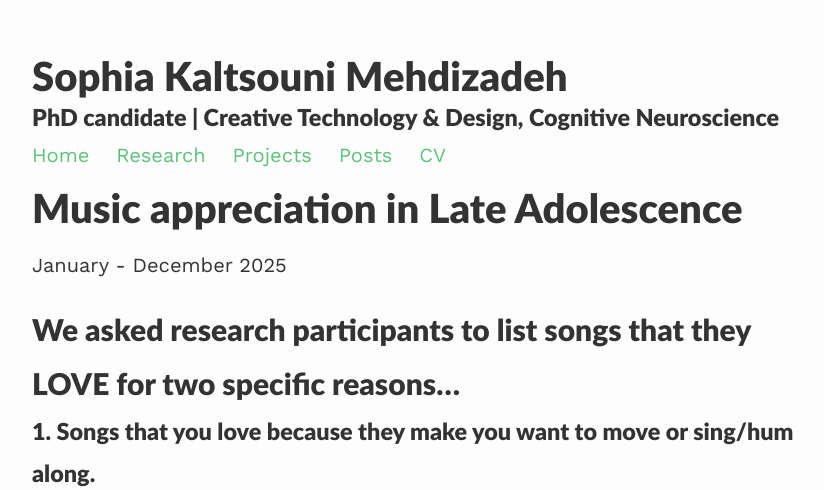
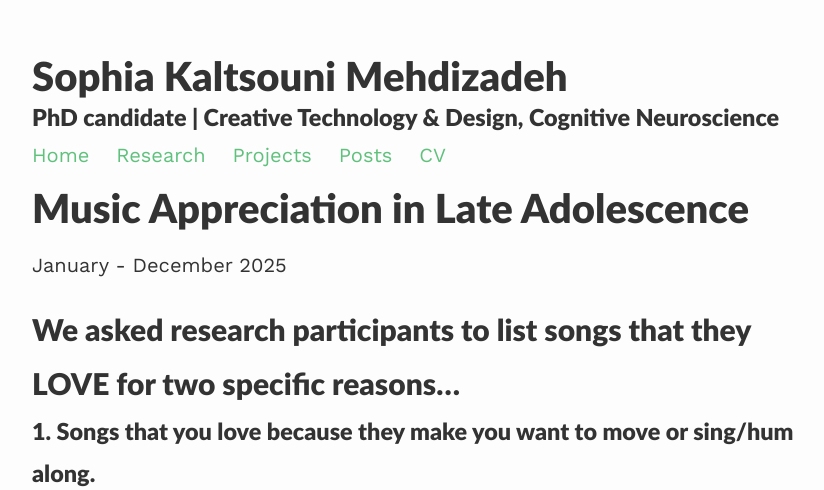
Before and after one commit to smehdizadeh/smehdizadeh.github.io, a Jekyll site: the page built from _posts/2024-08-12-Music.md, in a window 1280 px wide and 900 px high, cut to the strip 0-490 px from the top of the window. Shown: the whole strip, without its empty margins (208-1032 px from the left). Built offline with Jekyll 4.4.1, drawn with Linux system fonts in a browser that asks for light colours; nearby versions of some CDN libraries.

```diff
--- a/_posts/2024-08-12-Music.md
+++ b/_posts/2024-08-12-Music.md
@@ -1,6 +1,6 @@
 ---
 layout: post
-title: "Music appreciation in Late Adolescence"
+title: "Music Appreciation in Late Adolescence"
 ---
 
 January - December 2025
```
